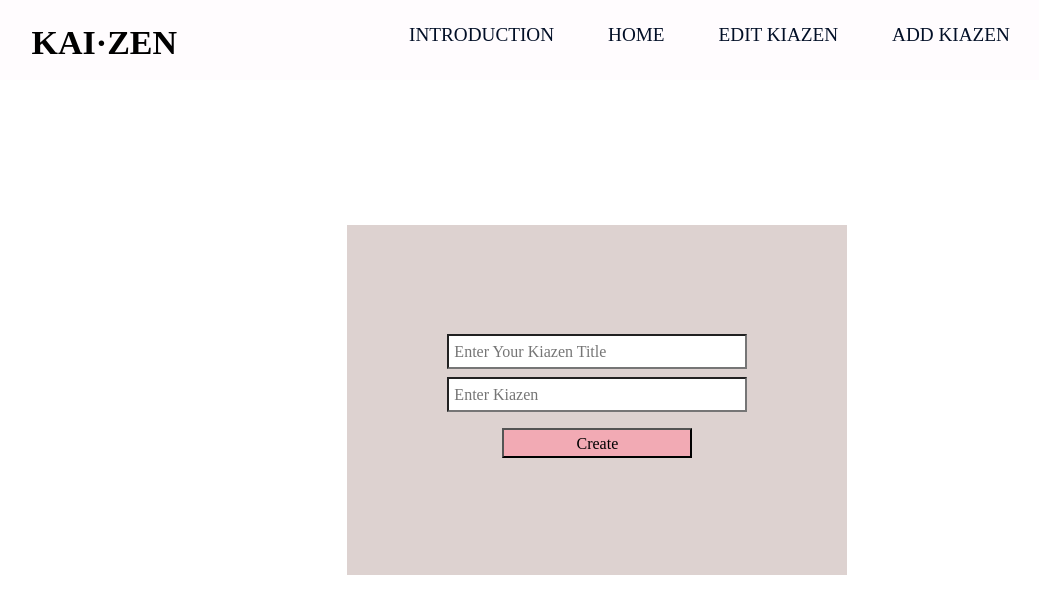
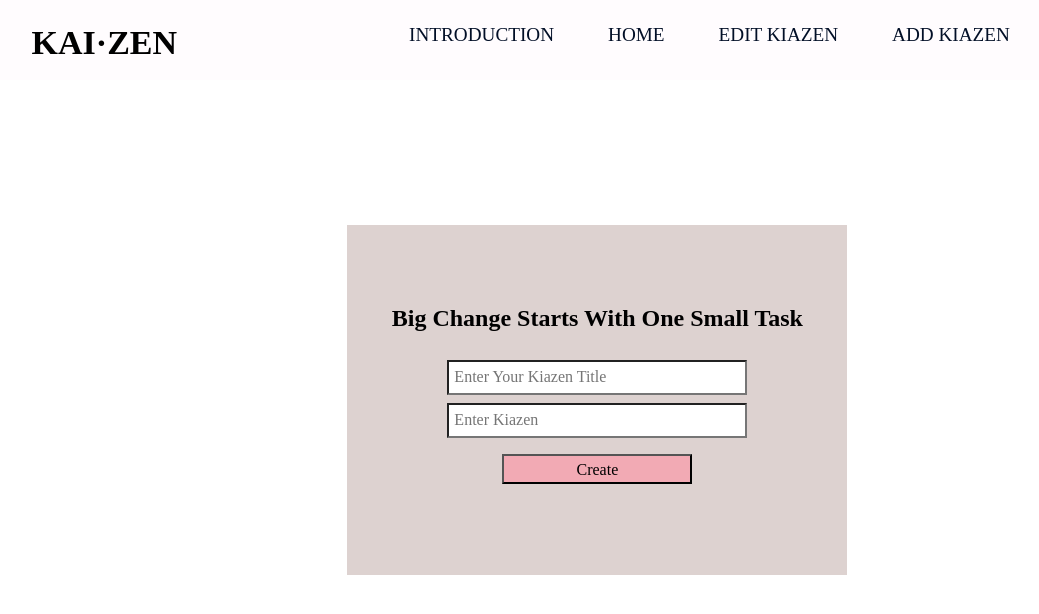
Before and after one commit to Brooksteven/Stevenson_Brooklynn_React_ToDoApp_Capstone-, a React (Vite) app: page /new in a window 1280 px wide. Shown: the top 614 px of the page, without its empty margins (122-1161 px from the left). Built offline with nearby package versions, Linux system fonts and the light colour scheme; no server answers.

Commit message:
update css code for add kiazen page

```diff
--- a/src/components/CreateItemForm/CreateItemForm.jsx
+++ b/src/components/CreateItemForm/CreateItemForm.jsx
@@ -47,6 +47,7 @@ export default function CreateItemForm({ setItems }) {
 
   return (
     <form onSubmit={handleSubmit}>
+        <h2 className="edit__title">Big Change Starts With One Small Task</h2>
         <input type="text" placeholder='Enter Your Kiazen Title' name='title' value={formData.title} onChange={handleChange}/>
         <input type="text" placeholder='Enter Kiazen' name='body' value={formData.body} onChange={handleChange}/>
         <input className="item-btn__update" type="submit" value="Create"/>
--- a/src/components/EditItem/EditITem.jsx
+++ b/src/components/EditItem/EditITem.jsx
@@ -36,6 +36,7 @@ export default function EditItemForm({ }) {
     <>
     {item ? (
       <form onSubmit={handleSubmit}>
+        <h2 className="edit__title">Every Small Change Is a Step Forward</h2>
       <input  type="text" name="title" placeholder="Edit Kiazen Title" value={item.title} onChange={handleChange}/>
       <input type="text" name="body" placeholder="Edit Kiazen" value={item.body} onChange={handleChange}/>
       <input className="item-btn__update" type="submit" value="Update" />
--- a/src/main.css
+++ b/src/main.css
@@ -392,3 +392,7 @@ input {
 .btn{
   margin-right: 80%;
 }
+
+.edit__title{
+  padding-bottom: 24px;
+}
```
